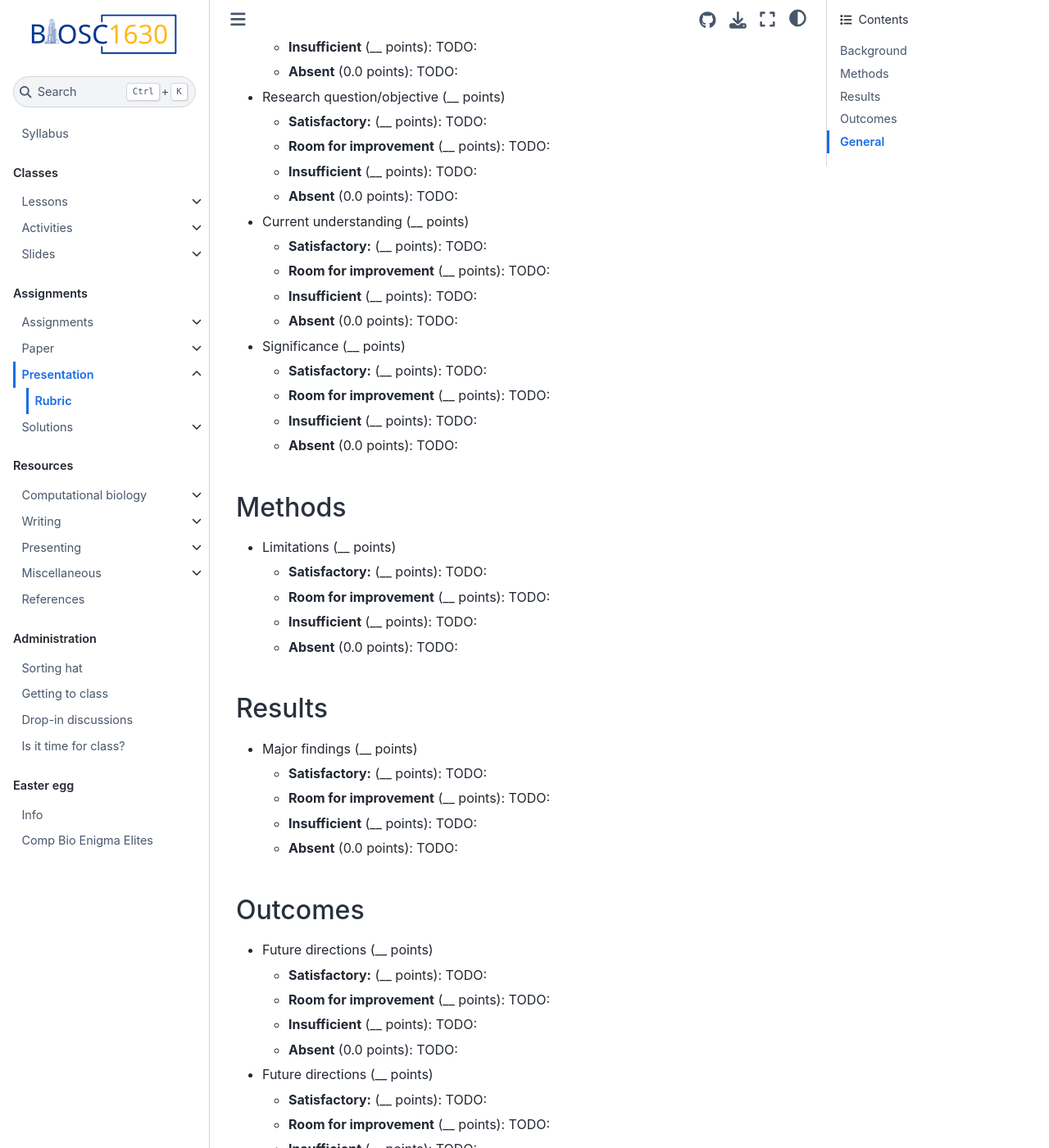
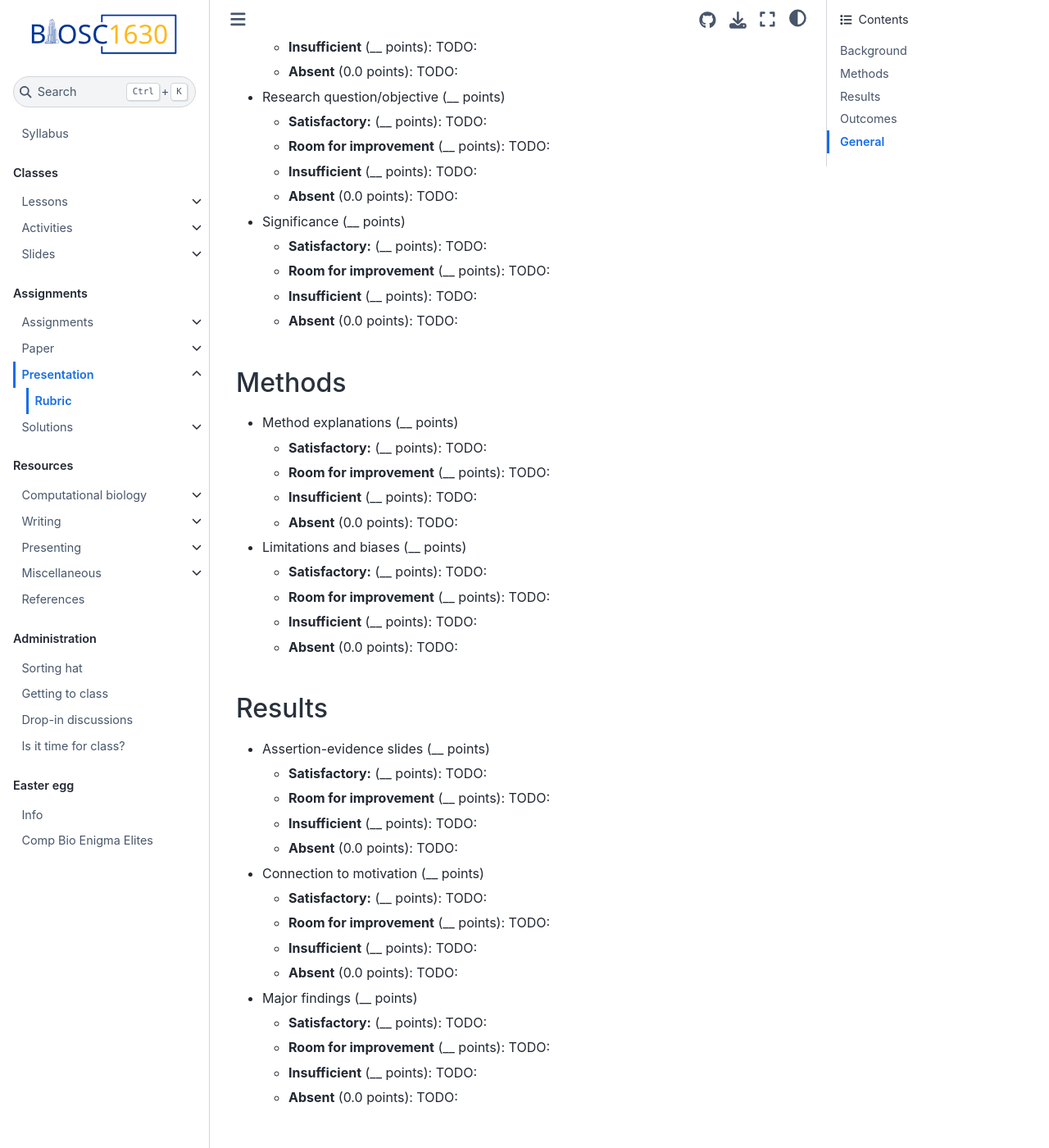
Before and after one commit to oasci/pitt-biosc1630-2023f, a Jupyter Book: the page built from book/assignments/presentation/rubric.md, in a window 1280 px wide and 1400 px high, scrolled down 590 px. Shown: the whole window at 82% size. Built offline with Jupyter Book 1.0.4 settings and Sphinx 7.4.7 and the Sphinx Book theme 1.1.4, drawn with Linux system fonts in a browser that asks for light colours; pages that are not in the unit, such as notebooks, are missing from menus; some of the changed text lies outside the part shown.

Commit message:
Updates to rubric

```diff
--- a/book/assignments/presentation/rubric.md
+++ b/book/assignments/presentation/rubric.md
@@ -35,15 +35,6 @@ The following categories also represent the recommended general flow of your pre
     TODO:
   - **Absent** (0.0 points):
     TODO:
-- Current understanding (__ points)
-  - **Satisfactory:** (__  points):
-    TODO:
-  - **Room for improvement** (__  points):
-    TODO:
-  - **Insufficient** (__ points):
-    TODO:
-  - **Absent** (0.0 points):
-    TODO:
 - Significance (__ points)
   - **Satisfactory:** (__  points):
     TODO:
@@ -56,7 +47,16 @@ The following categories also represent the recommended general flow of your pre
 
 ## Methods
 
-- Limitations (__ points)
+- Method explanations (__ points)
+  - **Satisfactory:** (__  points):
+    TODO:
+  - **Room for improvement** (__  points):
+    TODO:
+  - **Insufficient** (__ points):
+    TODO:
+  - **Absent** (0.0 points):
+    TODO:
+- Limitations and biases (__ points)
   - **Satisfactory:** (__  points):
     TODO:
   - **Room for improvement** (__  points):
@@ -68,6 +68,24 @@ The following categories also represent the recommended general flow of your pre
 
 ## Results
 
+- Assertion-evidence slides (__ points)
+  - **Satisfactory:** (__  points):
+    TODO:
+  - **Room for improvement** (__  points):
+    TODO:
+  - **Insufficient** (__ points):
+    TODO:
+  - **Absent** (0.0 points):
+    TODO:
+- Connection to motivation (__ points)
+  - **Satisfactory:** (__  points):
+    TODO:
+  - **Room for improvement** (__  points):
+    TODO:
+  - **Insufficient** (__ points):
+    TODO:
+  - **Absent** (0.0 points):
+    TODO:
 - Major findings (__ points)
   - **Satisfactory:** (__  points):
     TODO:
@@ -80,7 +98,7 @@ The following categories also represent the recommended general flow of your pre
 
 ## Outcomes
 
-- Future directions (__ points)
+- Implications/significance (__ points)
   - **Satisfactory:** (__  points):
     TODO:
   - **Room for improvement** (__  points):
```
Also changed, not shown: other parts of book/assignments/presentation/rubric.md (+1 -1 lines).
